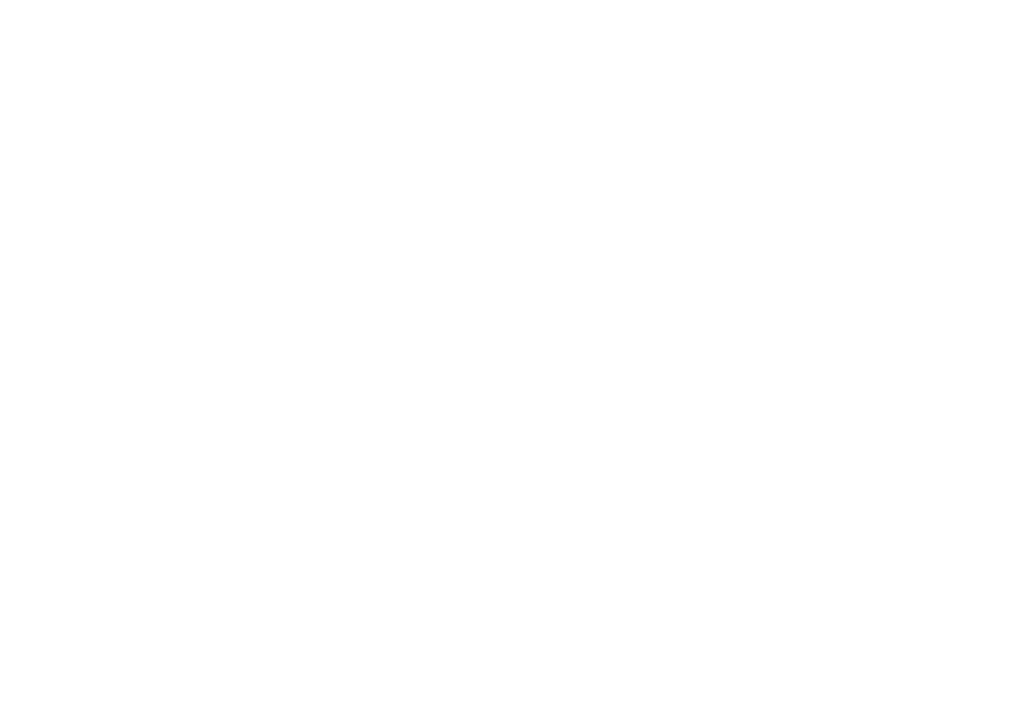
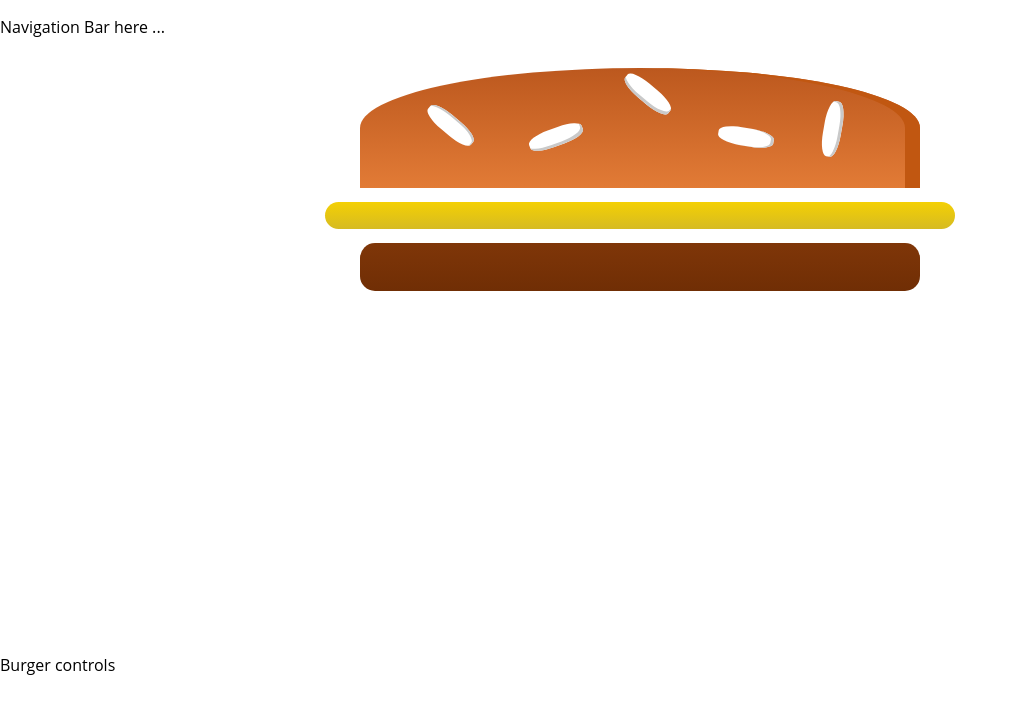
Before and after one commit to ryuuto829/front-end-workspace, a React (Create React App) app in the folder web-pages/P005-burger-app/: page / in a window 1280 px wide. Shown: the top 714 px of the page, without its empty margins (0-1017 px from the left). Built offline with nearby package versions, Linux system fonts and the light colour scheme; the HTML template or start-up script is replaced by a standard one.

Commit message:
render static burger UI & layout

```diff
--- a/web-pages/P005-burger-app/package.json
+++ b/web-pages/P005-burger-app/package.json
@@ -6,6 +6,7 @@
     "@testing-library/jest-dom": "^4.2.4",
     "@testing-library/react": "^9.5.0",
     "@testing-library/user-event": "^7.2.1",
+    "prop-types": "^15.7.2",
     "react": "^16.13.1",
     "react-dom": "^16.13.1",
     "react-scripts": "3.4.1"
--- a/web-pages/P005-burger-app/src/App.js
+++ b/web-pages/P005-burger-app/src/App.js
@@ -1,10 +1,14 @@
 import React from 'react';
 import './App.css';
 
+import Layout from './components/Layout/Layout';
+import BurgerBuilder from './containers/BurgerBuilder/BurgerBuilder';
+
 function App() {
   return (
-    <div>
-    </div>
+    <Layout>
+      <BurgerBuilder />
+    </Layout>
   );
 }
 
--- /dev/null
+++ b/web-pages/P005-burger-app/src/components/Burger/Burger.js
@@ -0,0 +1,17 @@
+import React from 'react';
+
+import styles from './Burger.module.css';
+import BurgerIngredient from './BurgerIngredient/BurgerIngredient';
+
+const burger = props => {
+  return (
+   <div className={styles.burger}>
+     <BurgerIngredient type="bread-top" />
+     <BurgerIngredient type="cheese" />
+     <BurgerIngredient type="meat" />
+     <BurgerIngredient type="bread-bottom" />
+   </div>
+ );
+};
+
+export default burger;
--- /dev/null
+++ b/web-pages/P005-burger-app/src/components/Burger/Burger.module.css
@@ -0,0 +1,30 @@
+.burger {
+  width: 100%;
+  margin: auto;
+  height: 250px;
+  overflow: scroll;
+  text-align: center;
+  font-weight: bold;
+  font-size: 1.2rem;
+}
+
+@media (min-width: 500px) and (min-height: 400px) {
+  .burger {
+    width: 350px;
+    height: 300px;
+  }
+}
+
+@media (min-width: 500px) and (min-height: 401px) {
+  .burger {
+    width: 450px;
+    height: 400px;
+  }
+}
+
+@media (min-width: 1000px) and (min-height: 700px) {
+  .burger {
+    width: 700px;
+    height: 600px;
+  }
+}
--- /dev/null
+++ b/web-pages/P005-burger-app/src/components/Burger/BurgerIngredient/BurgerIngredient.js
@@ -0,0 +1,47 @@
+import React from 'react';
+import PropTypes from 'prop-types';
+
+import styles from './BurgerIngredient.module.css';
+
+class BurgerIngredient extends React.Component {
+
+  render() {
+    let ingredient = null;
+
+    switch (this.props.type) {
+      case ('bread-bottom'):
+        ingredient = <div className={styles.BreadButtom}></div>
+        break;
+      case ('bread-top'):
+        ingredient = (
+          <div className={styles.BreadTop}>
+            <div className={styles.Seeds1}></div>
+            <div className={styles.Seeds2}></div>
+          </div>
+        );
+        break;
+      case ('meat'):
+        ingredient = <div className={styles.Meat}></div>
+        break;
+      case ('cheese'):
+        ingredient = <div className={styles.Cheese}></div>
+        break;
+      case ('salad'):
+        ingredient = <div className={styles.Salad}></div>
+        break;
+      case ('bacon'):
+        ingredient = <div className={styles.Bacon}></div>
+        break;
+      default:
+        ingredient = null;
+    }
+    console.log(ingredient);
+    return ingredient;
+  }
+};
+
+BurgerIngredient.propTypes = {
+  type: PropTypes.string.isRequired
+}
+
+export default BurgerIngredient;
--- /dev/null
+++ b/web-pages/P005-burger-app/src/components/Burger/BurgerIngredient/BurgerIngredient.module.css
@@ -0,0 +1,113 @@
+.BreadBottom {
+    height: 13%;
+    width: 80%;
+    background: linear-gradient(#F08E4A, #e27b36);
+    border-radius: 0 0 30px 30px;
+    box-shadow: inset -15px 0 #c15711;
+    margin: 2% auto;
+}
+
+.BreadTop {
+    height: 20%;
+    width: 80%;
+    background: linear-gradient(#bc581e, #e27b36);
+    border-radius: 50% 50% 0 0;
+    box-shadow: inset -15px 0 #c15711;
+    margin: 2% auto;
+    position: relative;
+}
+
+.Seeds1 {
+    width: 10%;
+    height: 15%;
+    position: absolute;
+    background-color: white;
+    left: 30%;
+    top: 50%;
+    border-radius: 40%;
+    transform: rotate(-20deg);
+    box-shadow: inset -2px -3px #c9c9c9;
+}
+
+.Seeds1:after {
+    content: "";
+    width: 100%;
+    height: 100%;
+    position: absolute;
+    background-color: white;
+    left: -170%;
+    top: -260%;
+    border-radius: 40%;
+    transform: rotate(60deg);
+    box-shadow: inset -1px 2px #c9c9c9;
+  }
+
+.Seeds1:before {
+    content: "";
+    width: 100%;
+    height: 100%;
+    position: absolute;
+    background-color: white;
+    left: 180%;
+    top: -50%;
+    border-radius: 40%;
+    transform: rotate(60deg);
+    box-shadow: inset -1px -3px #c9c9c9;
+  }
+
+  .Seeds2 {
+    width: 10%;
+    height: 15%;
+    position: absolute;
+    background-color: white;
+    left: 64%;
+    top: 50%;
+    border-radius: 40%;
+    transform: rotate(10deg);
+    box-shadow: inset -3px 0 #c9c9c9;
+  }
+
+  .Seeds2:before {
+    content: "";
+    width: 100%;
+    height: 100%;
+    position: absolute;
+    background-color: white;
+    left: 150%;
+    top: -130%;
+    border-radius: 40%;
+    transform: rotate(90deg);
+    box-shadow: inset 1px 3px #c9c9c9;
+  }
+
+
+.Meat {
+    width: 80%;
+    height: 8%;
+    background: linear-gradient(#7f3608, #702e05);
+    margin: 2% auto;
+    border-radius: 15px;
+}
+
+.Cheese {
+    width: 90%;
+    height: 4.5%;
+    margin: 2% auto;
+    background: linear-gradient(#f4d004, #d6bb22);
+    border-radius: 20px;
+}
+
+.Salad {
+    width: 85%;
+    height: 7%;
+    margin: 2% auto;
+    background: linear-gradient(#228c1d, #91ce50);
+    border-radius: 20px;
+}
+
+.Bacon {
+    width: 80%;
+    height: 3%;
+    background: linear-gradient(#bf3813, #c45e38);
+    margin: 2% auto;
+}
--- /dev/null
+++ b/web-pages/P005-burger-app/src/components/Layout/Layout.js
@@ -0,0 +1,17 @@
+import React from 'react';
+
+import Aux from '../../hoc/Auxiliary';
+import styles from './Layout.module.css';
+
+const layout = props => (
+  <Aux>
+    <div>
+      <p>Navigation Bar here ...</p>
+    </div>
+    <main className={styles.content}>
+      {props.children}
+    </main>
+  </Aux>
+);
+
+export default layout;
--- /dev/null
+++ b/web-pages/P005-burger-app/src/components/Layout/Layout.module.css
@@ -0,0 +1,3 @@
+.content {
+  margin-top: 16px;
+}
--- /dev/null
+++ b/web-pages/P005-burger-app/src/containers/BurgerBuilder/BurgerBuilder.js
@@ -0,0 +1,17 @@
+import React from 'react';
+
+import Aux from '../../hoc/Auxiliary';
+import Burger from '../../components/Burger/Burger';
+
+class BurgerBuilder extends React.Component {
+  render() {
+    return (
+      <Aux>
+        <Burger />
+        <div>Burger controls</div>
+      </Aux>
+    );
+  }
+}
+
+export default BurgerBuilder;
--- /dev/null
+++ b/web-pages/P005-burger-app/src/hoc/Auxiliary.js
@@ -0,0 +1,3 @@
+const aux = props => props.children;
+
+export default aux;
--- a/web-pages/P005-burger-app/src/index.css
+++ b/web-pages/P005-burger-app/src/index.css
@@ -1,13 +1,4 @@
 body {
   margin: 0;
-  font-family: -apple-system, BlinkMacSystemFont, 'Segoe UI', 'Roboto', 'Oxygen',
-    'Ubuntu', 'Cantarell', 'Fira Sans', 'Droid Sans', 'Helvetica Neue',
-    sans-serif;
-  -webkit-font-smoothing: antialiased;
-  -moz-osx-font-smoothing: grayscale;
+  font-family: 'Open Sans', sans-serif;
 }
-
-code {
-  font-family: source-code-pro, Menlo, Monaco, Consolas, 'Courier New',
-    monospace;
-}
```
